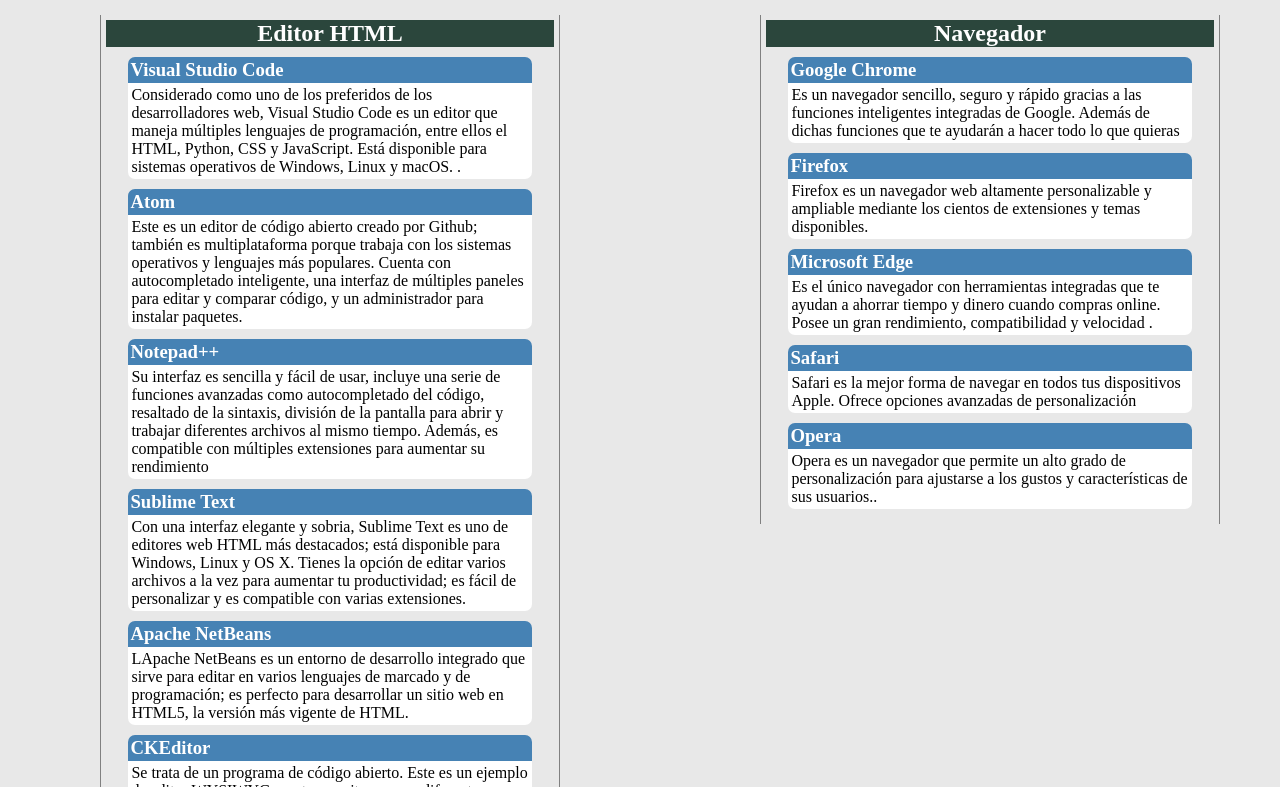
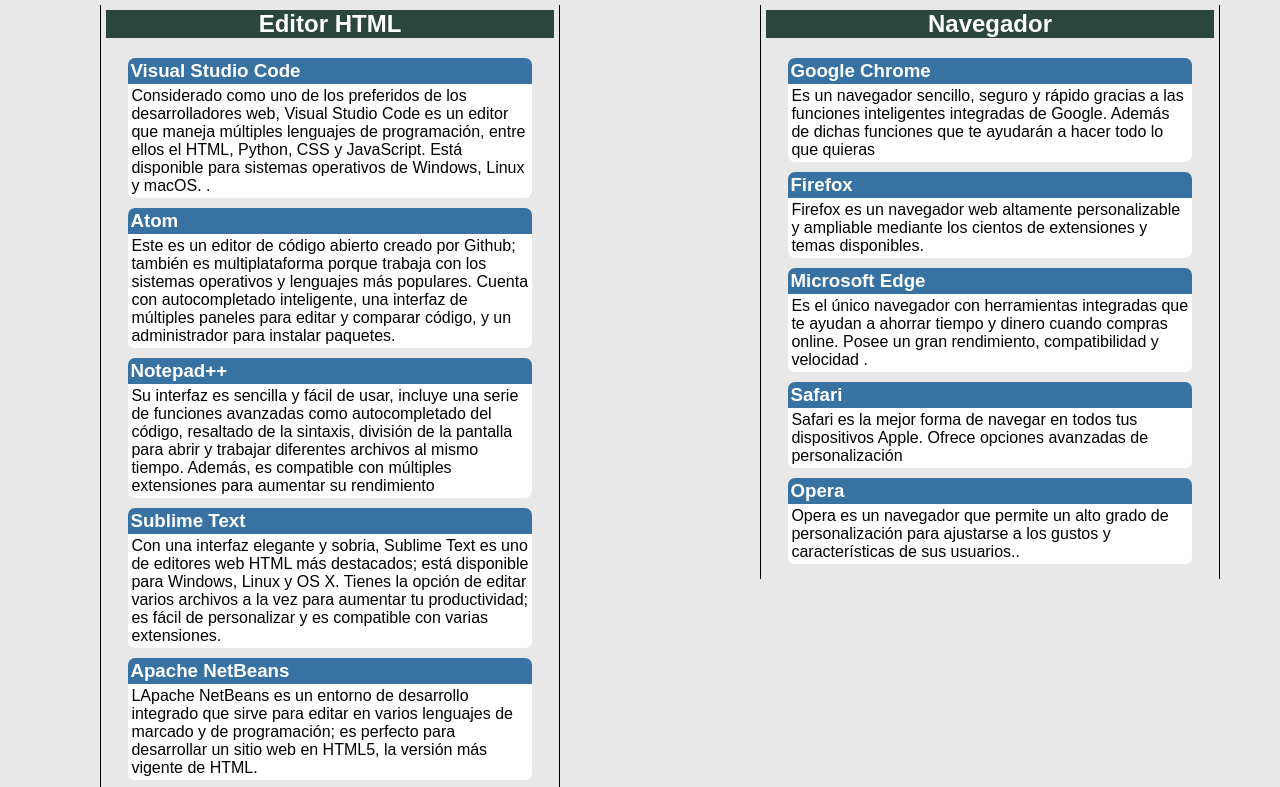
Before and after one commit to AleBonilla30/DIW, a plain HTML site: page T2/Practica UT2.2(CSS)/ejercicio_ET2_2.html in a window 1280 px wide. Shown: the part 62-849 px from the top of the page. Drawn offline with Linux system fonts and the light colour scheme.

Commit message:
modificacion

```diff
--- a/T2/Practica UT2.2(CSS)/css/style.css
+++ b/T2/Practica UT2.2(CSS)/css/style.css
@@ -21,6 +21,7 @@ body {
 
 .cabecera{
   background-color: #2b463c;
+  font-family: Arial, Helvetica, sans-serif;
   color: white;
   padding: 10px 0;
 }
@@ -36,9 +37,9 @@ body {
   gap: 20px;
   width: 35%;
   margin-left: 100px;
-  margin-top: 20px;
-  border-left: 1px solid gray;
-  border-right: 1px solid gray;
+  margin-top: 10px/*  */;
+  border-left: 1px solid black;
+  border-right: 1px solid black;
 }
 
 .estilo_editores, .estilo_navegadores{
@@ -50,16 +51,17 @@ body {
 
 h2{
   width: 100%;
-  margin: 0;
+  margin-top: 0;
   background-color: #2b463c;
+  font-family: Arial, Helvetica, sans-serif;
   color: white;
   text-align: center;
   box-sizing: border-box;
-
 }
 
 h3{
-  background-color: #4682b4;
+  background-color: #3772a2;/* #4682b4 */
+  font-family: Arial, Helvetica, sans-serif;
   color: white;
   margin: 0;
   padding: 2px;
@@ -67,6 +69,7 @@ h3{
 
 p{
   background-color: white;
+  font-family: Arial, Helvetica, sans-serif;
   margin: 0;
   padding: 3px;
 }
```
